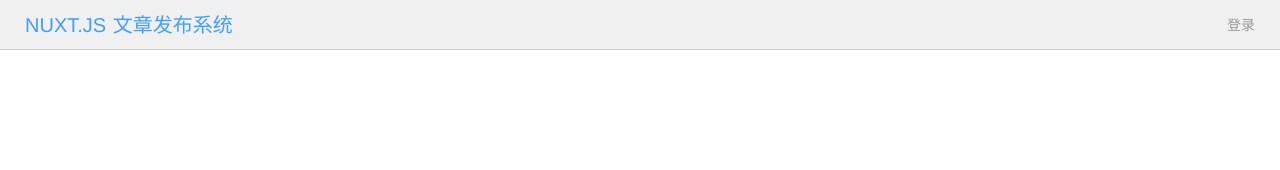
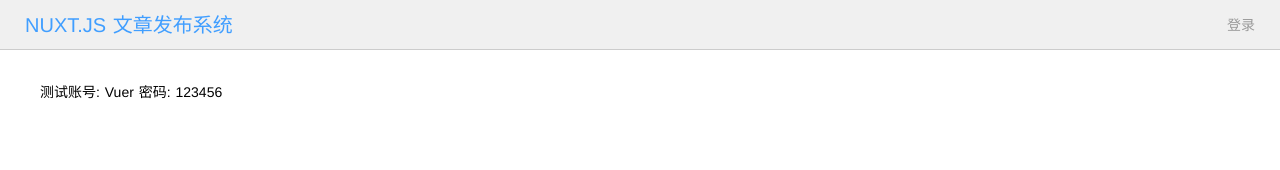
Before and after one commit to ITCNZ/Nuxt-ssr, a Nuxt app: page /login in a window 1280 px wide. Shown: the top 170 px of the page. Built offline with nearby package versions, Linux system fonts and the light colour scheme.

Commit message:
添加默认账号密码

```diff
--- a/pages/login/index.vue
+++ b/pages/login/index.vue
@@ -17,6 +17,7 @@
         </el-form>
       </div>
     </div>
+    <p class="username_pass">测试账号: Vuer 密码: 123456</p>
   </section>
 </template>
 
```
